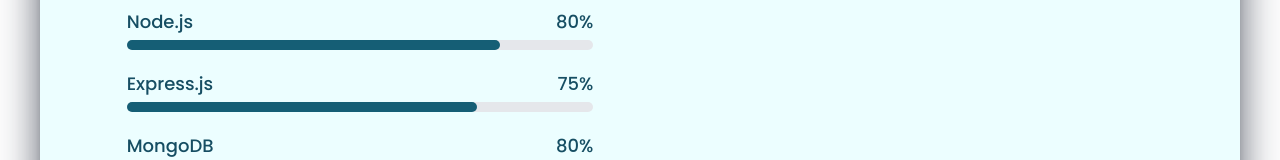
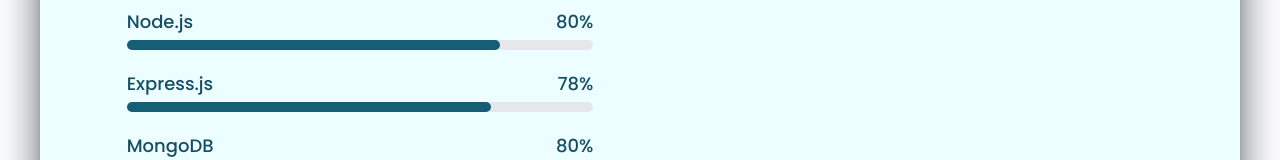
Before and after one commit to pranavpremanand/portfolio, a React (Create React App) app: page / in a window 1280 px wide. Shown: the part 1557-1717 px from the top of the page. Built offline with nearby package versions, Linux system fonts and the light colour scheme.

Commit message:
builded for hosting

```diff
--- a/src/Components/About.jsx
+++ b/src/Components/About.jsx
@@ -74,13 +74,13 @@
                   Express.js
                 </div>
                 <div className="text-lg font-medium text-cyan-900 dark:text-cyan-900">
-                  75%
+                  78%
                 </div>
               </div>
               <div className="w-full bg-gray-200 rounded-full h-2.5 dark:bg-gray-400">
                 <div
                   className="bg-cyan-800 h-2.5 rounded-full"
-                  style={{ width: "75%" }}
+                  style={{ width: "78%" }}
                 ></div>
               </div>
             </div>
```
